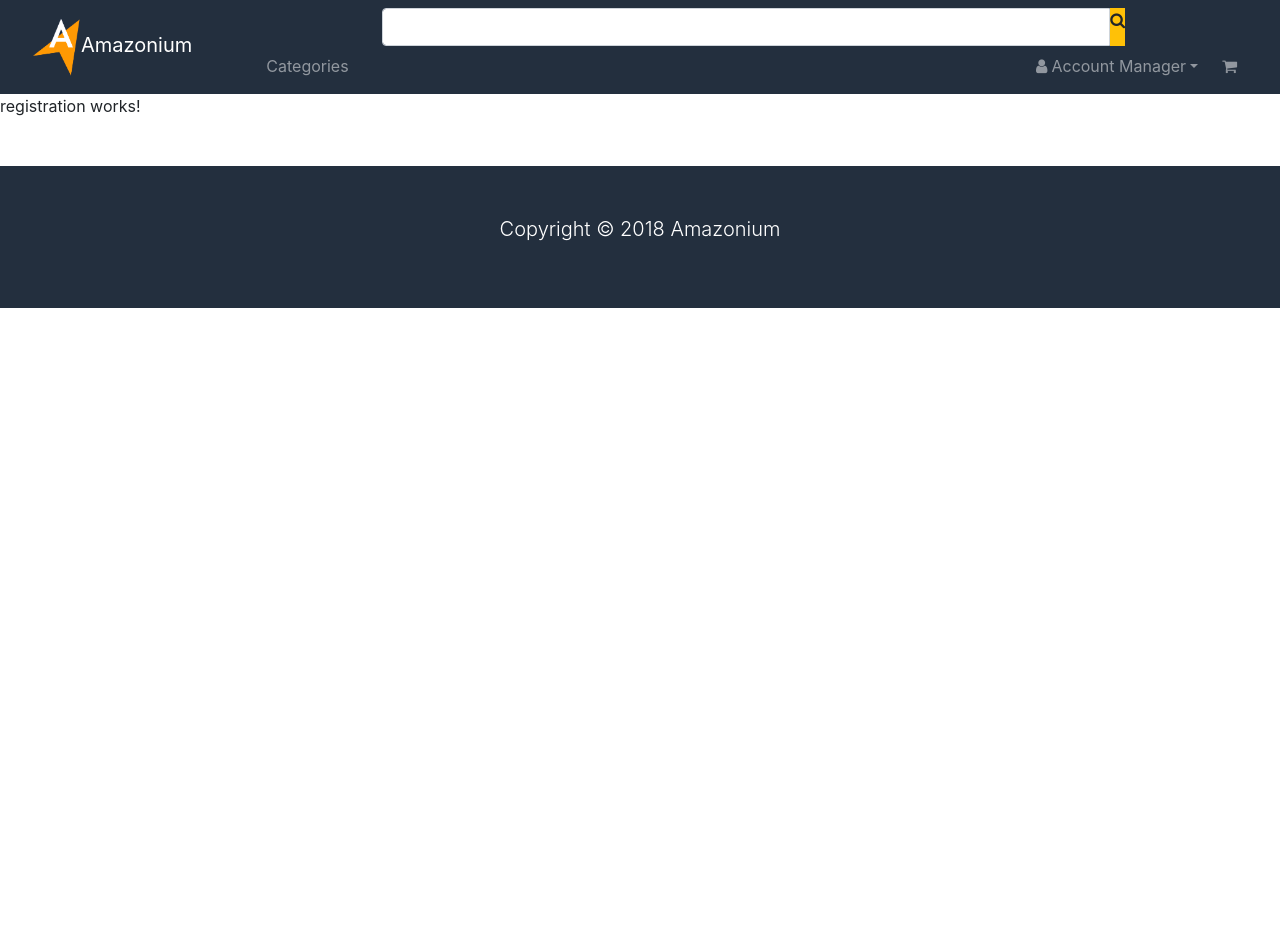
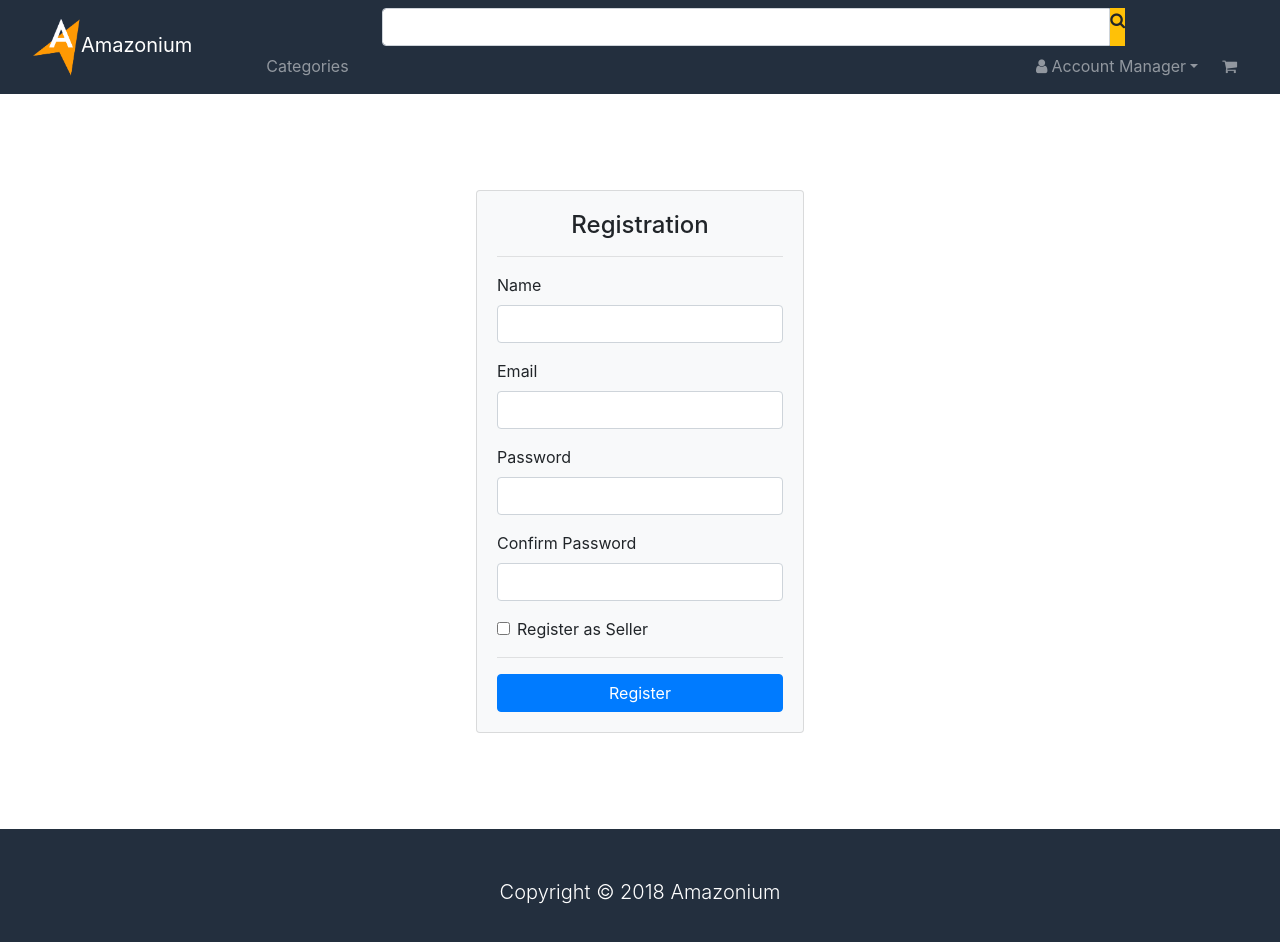
Before and after one commit to MaxDrljic/Amazon-Web-Application-Front-End, an Angular app: page /register in a window 1280 px wide. Shown: the top 942 px of the page. Before the commit the page ends 800 px from the top, so only its background shows below. Built offline with nearby package versions, Linux system fonts and the light colour scheme.

Commit message:
Created visual representation for registration page

```diff
--- a/src/app/registration/registration.component.html
+++ b/src/app/registration/registration.component.html
@@ -1,3 +1,40 @@
-<p>
-  registration works!
-</p>
+<section id="registrationPage">
+  <div class="container p-5">
+    <div class="row mt-5">
+      <div class="col-lg-4 offset-lg-4">
+        <app-message></app-message>
+        <div class="card bg-light">
+          <div class="card-body">
+            <h4 class="text-center">Registration</h4>
+            <hr>
+            <form>
+              <div class="form-group">
+                <label class="form-control-label">Name</label>
+                <input type="text" name="name" class="form-control" [(ngModel)]="name">
+              </div>
+              <div class="form-group">
+                <label class="form-control-label">Email</label>
+                <input type="email" name="email" class="form-control" [(ngModel)]="email">
+              </div>
+              <div class="form-group">
+                <label class="form-control-label">Password</label>
+                <input type="password" name="password" class="form-control" [(ngModel)]="password">
+              </div>
+              <div class="form-group">
+                <label class="form-control-label">Confirm Password</label>
+                <input type="password" name="password1" class="form-control" [(ngModel)]="password1">
+              </div>
+              <div class="form-check">
+                <label class="form-check-label">
+                  <input type="checkbox" name="isSeller" class="form-check-input" [(ngModel)]="isSeller"> Register as Seller
+                </label>
+              </div>
+              <hr>
+              <button type="button" class="btn btn-primary btn-block" (click)="register()" [disabled]="btnDisabled">Register</button>
+            </form>
+          </div>
+        </div>
+      </div>
+    </div>
+  </div>
+</section>
```
